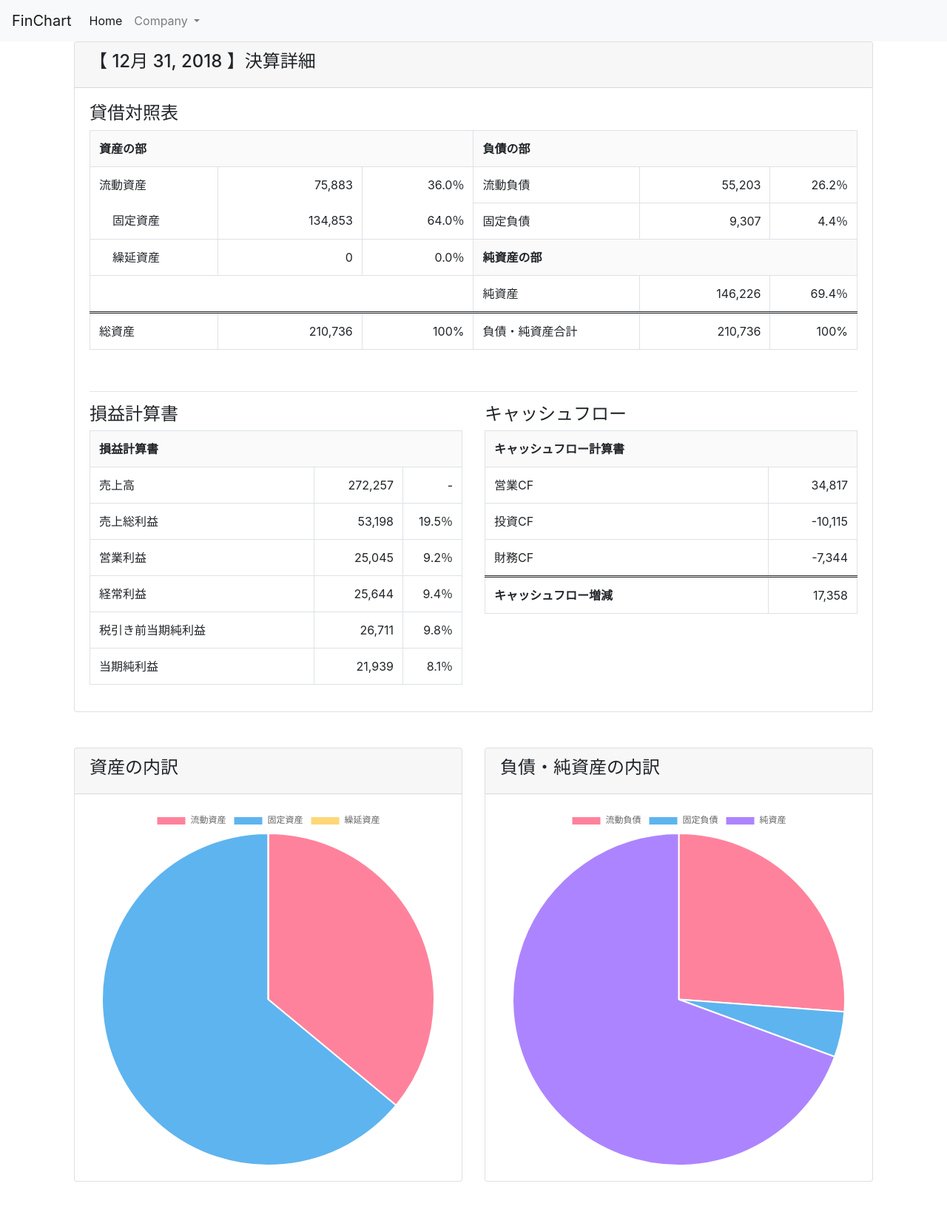
After one commit to DDDlucky/DJANGO_ACCOUNTAPP, a Django app: page /fstatement_detail/1 in a window 1280 px wide. The commit adds this page. Shown: the whole page at 74% size. Run offline with Django 3.2, Linux system fonts and the light colour scheme; data comes from the database, SQL or seed files in the repository; both versions use the stored data as it was after the commit; some libraries are stand-ins or nearby versions.

```diff
--- a/finchart/urls.py
+++ b/finchart/urls.py
@@ -5,5 +5,6 @@ app_name = 'finchart'
 
 urlpatterns = [
     path('', views.IndexView.as_view(), name='index'),
-    path('company/<int:pk>', views.CompanyView.as_view(), name='company'), # これを追加
+    path('company/<int:pk>', views.CompanyView.as_view(), name='company'),
+    path('fstatement_detail/<int:pk>', views.FstatementView.as_view(), name='fstatement'), # これを追加
 ]
--- a/finchart/views.py
+++ b/finchart/views.py
@@ -2,6 +2,7 @@ from django.shortcuts import render
 from django.views import generic
 from django.views.generic import TemplateView, DetailView # DetailViewを追加
 from .models import Company, Fstatement
+from django.views.generic.list import MultipleObjectMixin # この行を追加
 
 
 class IndexView(TemplateView):
@@ -16,6 +17,7 @@ class IndexView(TemplateView):
 
 class CompanyView(DetailView):
     model = Company
+    paginate_by = 4
 
     def get_context_data(self, **kwargs):
         company_name = kwargs['object'].name
@@ -25,3 +27,7 @@ class CompanyView(DetailView):
             'fstatement_list': fstatement_list,
         }
         return params
+
+# ========以下をすべて追加========
+class FstatementView(DetailView):
+    model = Fstatement
--- a/techpit/settings.py
+++ b/techpit/settings.py
@@ -37,7 +37,7 @@ INSTALLED_APPS = [
     'django.contrib.sessions',
     'django.contrib.messages',
     'django.contrib.staticfiles',
-    'finchart'
+    'finchart',
     'django.contrib.humanize', # これを追加
 ]
 
--- /dev/null
+++ b/templates/finchart/fstatement_detail.html
@@ -0,0 +1,197 @@
+{% extends 'finchart/base.html' %}
+{% load humanize %}
+
+{% block content %}
+<section class="table">
+  <div class="container-fluid">
+    <div class="row">
+      <div class="col-sm-12">
+        <div class="card">
+          <div class="card-header d-flex align-items-center">
+            <h3 class="h4">【 {{ object.fiscal_year }} 】決算詳細</h3>
+          </div>
+          <!--card header-->
+          <div class="card-body">
+            <div class="row">
+              <div class="col-md-12">
+                <h4>貸借対照表</h4>
+                <table class="table table-bordered" width="100%">
+                  <tr>
+                    <th colspan="3" width="50%" class="title">資産の部</th>
+                    <th colspan="3" width="50%" class="title">負債の部</th>
+                  </tr>
+                  <tr>
+                    <td class="lv1-bottom">流動資産</td>
+                    <td class="amount lv1-bottom">{{ object.bs_current_assets|intcomma }}</td>
+                    <td class="rate lv1-bottom">{{ object.current_assets_rate|floatformat:1 }}％</td>
+                    <td>流動負債</td>
+                    <td class="amount">{{ object.bs_current_liabilities|intcomma }}</td>
+                    <td class="rate">{{ object.current_liabilities_rate|floatformat:1 }}％</td>
+                  </tr>
+                  <tr>
+                    <td class="lv2-last">固定資産</td>
+                    <td class="amount lv2-last">{{ object.bs_fixed_assets|intcomma }}</td>
+                    <td class="rate lv2-last">{{ object.fixed_assets_rate|floatformat:1 }}％</td>
+                    <td>固定負債</td>
+                    <td class="amount">{{ object.bs_fixed_liabilities|intcomma }}</td>
+                    <td class="rate">{{ object.fixed_liabilities_rate|floatformat:1 }}％</td>
+                  </tr>
+                  <tr>
+                    <td class="lv2-top">繰延資産</td>
+                    <td class="lv2-top amount">{{ object.bs_deferred_assets|intcomma }}</td>
+                    <td class="lv2-top rate">{{ object.deferred_assets_rate|floatformat:1 }}％</td>
+                    <th class="title" colspan="3">純資産の部</th>
+                  </tr>
+                  <tr>
+                    <td colspan="3"></td>
+                    <td class="lv1-bottom">純資産</td>
+                    <td class="amount lv1-bottom">{{ object.bs_net_assets|intcomma }}</td>
+                    <td class="rate lv1-bottom">{{ object.net_assets_rate|floatformat:1 }}％</td>
+                  </tr>
+                  <tr class="bottom">
+                    <td>総資産</td>
+                    <td class="amount bs_total_assets">{{ object.bs_total_assets|intcomma }}</td>
+                    <td class="rate">100%</td>
+                    <td>負債・純資産合計</td>
+                    <td class="amount">{{ object.bs_total_assets|intcomma }}</td>
+                    <td class="rate">100%</td>
+                  </tr>
+                </table>
+              </div>
+            </div> <!-- row -->
+            <br>
+            <hr>
+            <div class="row">
+              <div class="col-md-6">
+                <h4>損益計算書</h4>
+                <table class="table table-bordered">
+                  <tr>
+                    <th colspan="3" class="title td-top">損益計算書</th>
+                  </tr>
+                  <tr>
+                    <td>売上高</td>
+                    <td class="amount">{{ object.pl_gross_sales|intcomma }}</td>
+                    <td class="rate">-</td>
+                  </tr>
+                  <tr>
+                    <td>売上総利益</td>
+                    <td class="amount">{{ object.pl_gross_profit|intcomma }}</td>
+                    <td class="rate">{{ object.gross_profit_rate|floatformat:1 }}％</td>
+                  </tr>
+                  <tr>
+                    <td>営業利益</td>
+                    <td class="amount">{{ object.pl_operating_profit|intcomma }}</td>
+                    <td class="rate">{{ object.operating_profit_rate|floatformat:1 }}％</td>
+                  </tr>
+                  <tr>
+                    <td>経常利益</td>
+                    <td class="amount">{{ object.pl_ordinary_income|intcomma }}</td>
+                    <td class="rate">{{ object.ordinary_income_rate|floatformat:1 }}％</td>
+                  </tr>
+                  <tr>
+                    <td>税引き前当期純利益</td>
+                    <td class="amount">{{ object.pl_income_before_tax|intcomma }}</td>
+                    <td class="rate">{{ object.income_before_tax_rate|floatformat:1 }}％</td>
+                  </tr>
+                  <tr>
+                    <td>当期純利益</td>
+                    <td class="amount">{{ object.pl_net_income|intcomma }}</td>
+                    <td class="rate">{{ object.net_income_rate|floatformat:1 }}％</td>
+                  </tr>
+                </table>
+              </div>
+              <div class="col-md-6">
+                <h4>キャッシュフロー</h4>
+                <table class="table table-bordered">
+                  <tr>
+                    <th class="title" colspan="2">キャッシュフロー計算書</th>
+                  </tr>
+                  <tr>
+                    <td>営業CF</td>
+                    <td class="amount">{{ object.cf_operating|intcomma }}</td>
+                  </tr>
+                  <tr>
+                    <td>投資CF</td>
+                    <td class="amount">{{ object.cf_investment|intcomma }}</td>
+                  </tr>
+                  <tr>
+                    <td>財務CF</td>
+                    <td class="amount">{{ object.cf_finance|intcomma }}</td>
+                  </tr>
+                  <tr class="bottom">
+                    <th>キャッシュフロー増減</th>
+                    <td class="amount">{{ object.cf_total_amount|intcomma }}</td>
+                  </tr>
+                </table>
+              </div>
+            </div>
+          </div>
+        </div>
+        <div>
+          <!-- col -->
+        </div><!-- row -->
+
+        <!-- ========ここから追加======== -->
+        <br><br>
+        <div class="row">
+          <div class="col-md-6">
+            <div class="card">
+              <div class="card-header d-flex align-items-center">
+                <h3 class="h4">資産の内訳</h3>
+              </div>
+              <!--card header-->
+              <div class="card-body">
+                <canvas id="pie_assets" width="400" height="400"></canvas>
+                <script>
+                  var ctx = document.getElementById('pie_assets');
+                  var data_current_assets = '{{object.bs_current_assets}}';
+                  var data_fixed_assets = '{{object.bs_fixed_assets}}';
+                  var data_deferred_assets = '{{object.bs_deferred_assets}}';
+                  var pie_assets = new Chart(ctx, {
+                    type: 'pie',
+                    data: {
+                      labels: ['流動資産', '固定資産', '繰延資産'],
+                      datasets: [{
+                        backgroundColor: ['rgba(255, 99, 132, 0.8)', 'rgba(54, 162, 235, 0.8)', 'rgba(255, 206, 86, 0.8)'],
+                        data: [data_current_assets, data_fixed_assets, data_deferred_assets]
+                      }]
+                    },
+                  });
+                </script>
+              </div><!-- class card body -->
+            </div><!-- class card -->
+          </div><!-- col -->
+          <div class="col-md-6">
+            <div class="card">
+              <div class="card-header d-flex align-items-center">
+                <h3 class="h4">負債・純資産の内訳</h3>
+              </div>
+              <!--card header-->
+              <div class="card-body">
+                <canvas id="pie_liabilities" width="400" height="400"></canvas>
+                <script>
+                  var ctx = document.getElementById('pie_liabilities');
+                  var data_current_liabilities = '{{object.bs_current_liabilities}}';
+                  var data_fixed_liabilities = '{{object.bs_fixed_liabilities}}';
+                  var data_net_assets = '{{object.bs_net_assets}}';
+                  var pie_liabilities = new Chart(ctx, {
+                    type: 'pie',
+                    data: {
+                      labels: ['流動負債', '固定負債', '純資産'],
+                      datasets: [{
+                        backgroundColor: ['rgba(255, 99, 132, 0.8)', 'rgba(54, 162, 235, 0.8)', 'rgba(153, 102, 255, 0.8)'],
+                        data: [data_current_liabilities, data_fixed_liabilities, data_net_assets]
+                      }]
+                    },
+                  });
+                </script>
+              </div><!-- class card body -->
+            </div><!-- class card -->
+          </div>
+        </div><!-- row -->
+        <br><br>
+        <!-- ========ここまで追加======== -->
+
+      </div><!-- container -->
+</section>
+{% endblock %}
```
Also changed, not shown: finchart/models.py (+24 -26 lines), templates/finchart/company_detail.html (+127 -25 lines), templates/finchart/index.html (+3 -4 lines), templates/finchart/pagination.html (added, +42 -0 lines), db.sqlite3.
